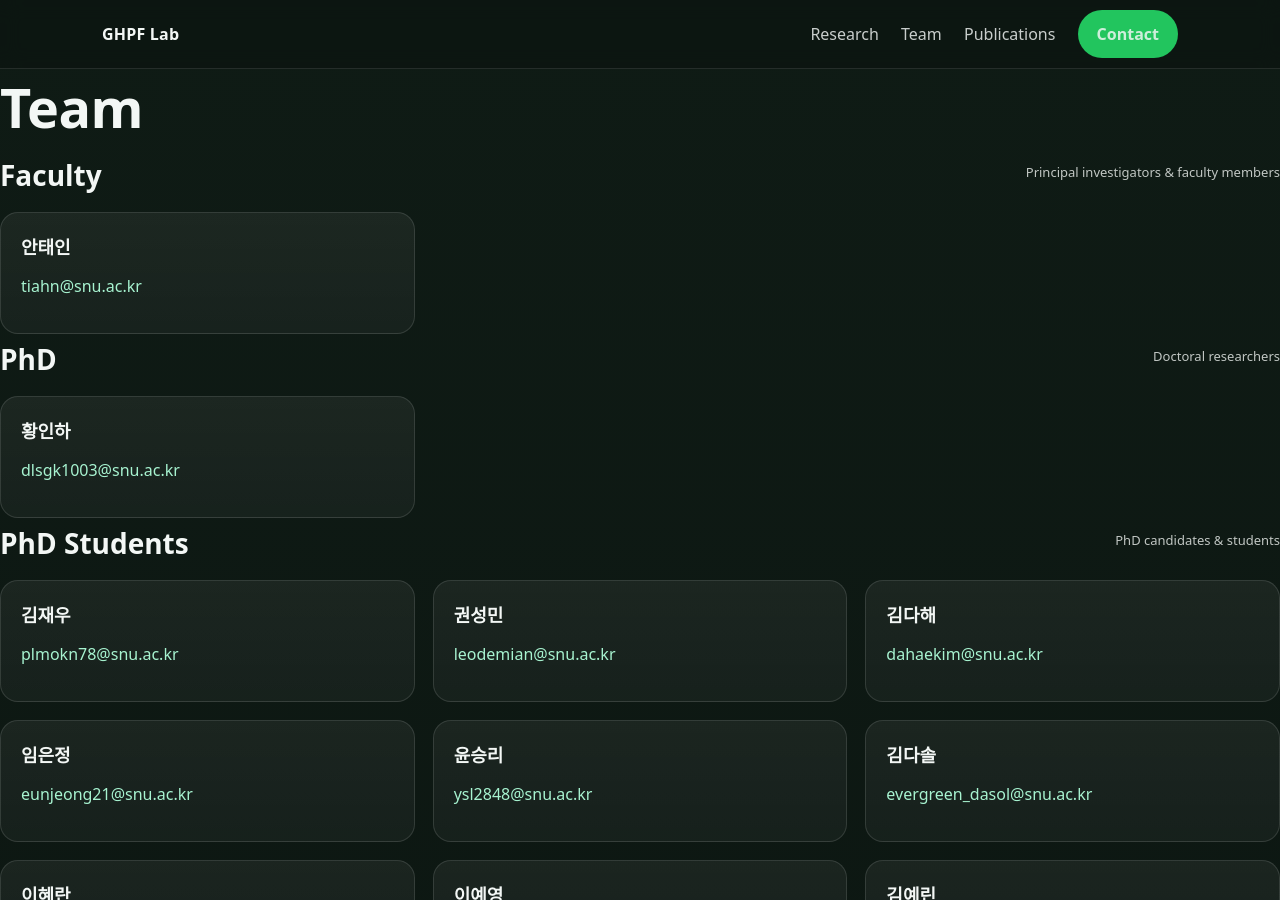
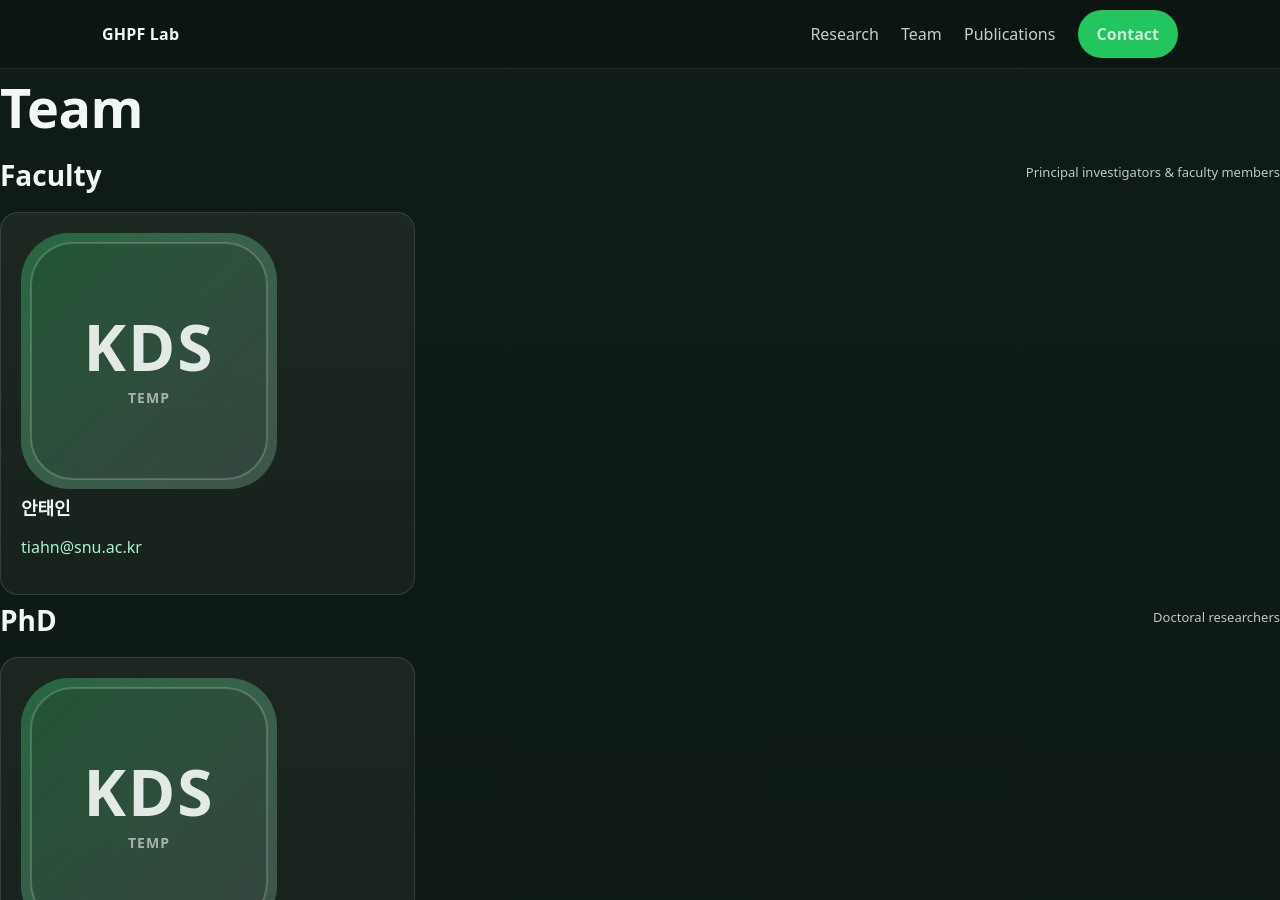
Before and after one commit to evergreendasol/Trial-2-lab-web, a Jekyll site: the page built from team.md, in a window 1280 px wide and 900 px high. Built offline with Jekyll 4.4.1, drawn with Linux system fonts in a browser that asks for light colours.

Commit message:
Add placeholder team photos (KDS) when photo missing

```diff
--- a/team.md
+++ b/team.md
@@ -4,6 +4,8 @@ title: Team
 ---
 
 # Team
+
+{% assign placeholder = "/assets/img/people/placeholder.svg" %}
 
 <section class="team-section">
   <div class="section__head">
@@ -16,17 +18,12 @@ title: Team
     <div class="card">
       <div class="person">
         <div class="person__photo">
-          {% if p.photo %}
-            <img src="{{ p.photo | relative_url }}" alt="{{ p.name }}">
-          {% endif %}
+          <img src="{{ p.photo | default: placeholder | relative_url }}" alt="{{ p.name }}">
         </div>
-
         <div class="person__meta">
           <h3>{{ p.name }}</h3>
           {% if p.role %}<p class="person__role">{{ p.role }}</p>{% endif %}
-          {% if p.email %}
-            <p class="person__email"><a class="link" href="mailto:{{ p.email }}">{{ p.email }}</a></p>
-          {% endif %}
+          {% if p.email %}<p class="person__email"><a class="link" href="mailto:{{ p.email }}">{{ p.email }}</a></p>{% endif %}
           {% if p.note %}<p class="muted small">{{ p.note }}</p>{% endif %}
         </div>
       </div>
@@ -47,17 +44,12 @@ title: Team
     <div class="card">
       <div class="person">
         <div class="person__photo">
-          {% if p.photo %}
-            <img src="{{ p.photo | relative_url }}" alt="{{ p.name }}">
-          {% endif %}
+          <img src="{{ p.photo | default: placeholder | relative_url }}" alt="{{ p.name }}">
         </div>
-
         <div class="person__meta">
           <h3>{{ p.name }}</h3>
           {% if p.role %}<p class="person__role">{{ p.role }}</p>{% endif %}
-          {% if p.email %}
-            <p class="person__email"><a class="link" href="mailto:{{ p.email }}">{{ p.email }}</a></p>
-          {% endif %}
+          {% if p.email %}<p class="person__email"><a class="link" href="mailto:{{ p.email }}">{{ p.email }}</a></p>{% endif %}
           {% if p.note %}<p class="muted small">{{ p.note }}</p>{% endif %}
         </div>
       </div>
@@ -78,17 +70,12 @@ title: Team
     <div class="card">
       <div class="person">
         <div class="person__photo">
-          {% if p.photo %}
-            <img src="{{ p.photo | relative_url }}" alt="{{ p.name }}">
-          {% endif %}
+          <img src="{{ p.photo | default: placeholder | relative_url }}" alt="{{ p.name }}">
         </div>
-
         <div class="person__meta">
           <h3>{{ p.name }}</h3>
           {% if p.role %}<p class="person__role">{{ p.role }}</p>{% endif %}
-          {% if p.email %}
-            <p class="person__email"><a class="link" href="mailto:{{ p.email }}">{{ p.email }}</a></p>
-          {% endif %}
+          {% if p.email %}<p class="person__email"><a class="link" href="mailto:{{ p.email }}">{{ p.email }}</a></p>{% endif %}
           {% if p.note %}<p class="muted small">{{ p.note }}</p>{% endif %}
         </div>
       </div>
@@ -109,17 +96,12 @@ title: Team
     <div class="card">
       <div class="person">
         <div class="person__photo">
-          {% if p.photo %}
-            <img src="{{ p.photo | relative_url }}" alt="{{ p.name }}">
-          {% endif %}
+          <img src="{{ p.photo | default: placeholder | relative_url }}" alt="{{ p.name }}">
         </div>
-
         <div class="person__meta">
           <h3>{{ p.name }}</h3>
           {% if p.role %}<p class="person__role">{{ p.role }}</p>{% endif %}
-          {% if p.email %}
-            <p class="person__email"><a class="link" href="mailto:{{ p.email }}">{{ p.email }}</a></p>
-          {% endif %}
+          {% if p.email %}<p class="person__email"><a class="link" href="mailto:{{ p.email }}">{{ p.email }}</a></p>{% endif %}
           {% if p.note %}<p class="muted small">{{ p.note }}</p>{% endif %}
         </div>
       </div>
@@ -140,17 +122,12 @@ title: Team
     <div class="card">
       <div class="person">
         <div class="person__photo">
-          {% if p.photo %}
-            <img src="{{ p.photo | relative_url }}" alt="{{ p.name }}">
-          {% endif %}
+          <img src="{{ p.photo | default: placeholder | relative_url }}" alt="{{ p.name }}">
         </div>
-
         <div class="person__meta">
           <h3>{{ p.name }}</h3>
           {% if p.role %}<p class="person__role">{{ p.role }}</p>{% endif %}
-          {% if p.email %}
-            <p class="person__email"><a class="link" href="mailto:{{ p.email }}">{{ p.email }}</a></p>
-          {% endif %}
+          {% if p.email %}<p class="person__email"><a class="link" href="mailto:{{ p.email }}">{{ p.email }}</a></p>{% endif %}
           {% if p.note %}<p class="muted small">{{ p.note }}</p>{% endif %}
         </div>
       </div>
```
Also changed, not shown: assets/img/people/placeholder.svg (added).
